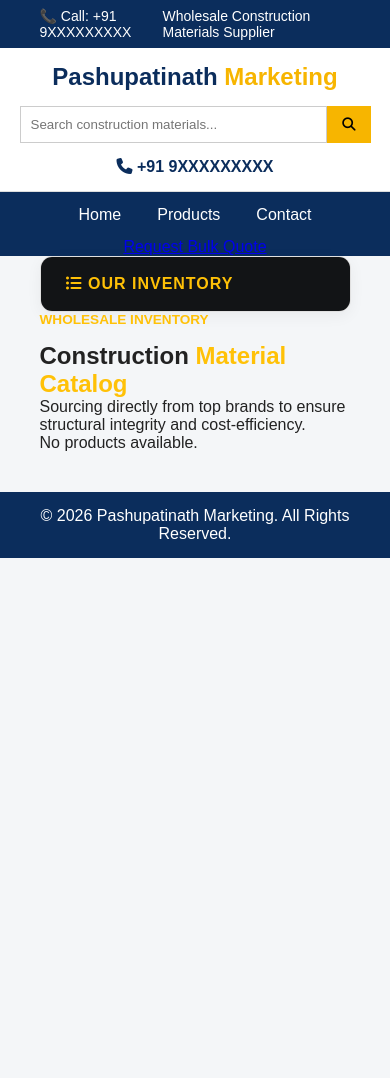
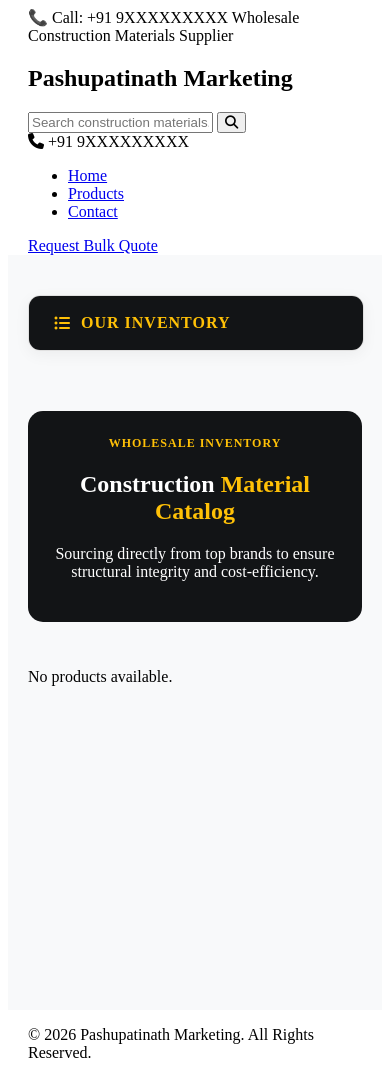
Before and after one commit to Omhursal45/hardware-shop-website, a Django app: template shop/templates/shop/products.html in a window 390 px wide. Before the commit the page ends 558 px from the top, so only its background shows below. Run offline with Django 3.2, Linux system fonts and the light colour scheme; the template is opened without the code that fills it, so the values that code supplies are empty.

Commit message:
style: improve responsive UI across all breakpoints

```diff
--- a/static/css/products.css
+++ b/static/css/products.css
@@ -1,198 +1,233 @@
-/* ================= RESET ================= */
-* {
-    margin: 0;
-    padding: 0;
-    box-sizing: border-box;
-    font-family: Arial, Helvetica, sans-serif;
+/* DESIGN TOKENS */
+:root {
+    --brand-gold: #FFC107;
+    --brand-dark: #121416;
+    --bg-light: #f8f9fa;
+    --white: #ffffff;
+    --text-muted: #636e72;
+    --transition: all 0.3s ease;
 }
 
-body {
-    background: #f4f6f8;
-    color: #222;
+/* CATALOG WRAPPER */
+.catalog-wrapper {
+    padding: 40px 0;
+    background: var(--bg-light);
+    min-height: 80vh;
 }
 
-/* ================= COMMON ================= */
-.container {
-    width: 90%;
-    max-width: 1200px;
-    margin: auto;
+/* THE LAYOUT */
+.catalog-flex {
+    display: flex;
+    gap: 30px;
+    align-items: flex-start; /* Required for Sticky */
 }
 
-/* ================= TOP BAR ================= */
-.top-bar {
-    background: #0b2d5c;
-    color: #fff;
-    font-size: 14px;
-    padding: 8px 0;
+/* SIDEBAR - STICKY */
+.side-nav {
+    width: 280px;
+    flex-shrink: 0;
+    background: var(--white);
+    border-radius: 12px;
+    box-shadow: 0 4px 15px rgba(0,0,0,0.05);
+    overflow: hidden;
+    position: sticky;
+    top: 90px; /* Adjust based on your header height */
+    z-index: 10;
 }
 
-.top-bar .container {
+.side-nav-header {
+    background: var(--brand-dark);
+    color: var(--brand-gold);
+    padding: 18px 25px;
+    font-weight: 700;
     display: flex;
-    justify-content: space-between;
+    align-items: center;
+    gap: 10px;
 }
 
-/* ================= HEADER ================= */
-.header {
-    background: #fff;
-    border-bottom: 1px solid #ddd;
+.side-menu { list-style: none; padding: 0; margin: 0; }
+.side-menu li a {
+    display: flex;
+    align-items: center;
+    gap: 12px;
+    padding: 15px 25px;
+    color: var(--brand-dark);
+    font-weight: 500;
+    text-decoration: none;
+    border-bottom: 1px solid #f0f0f0;
+    transition: var(--transition);
 }
 
-.header-flex {
-    display: flex;
-    align-items: center;
-    justify-content: space-between;
-    padding: 15px 0;
+.side-menu li a:hover {
+    background: #fff9e6;
+    color: #b08900;
+    padding-left: 30px;
 }
 
-.logo h2 {
-    color: #0b2d5c;
+/* MAIN CONTENT */
+.catalog-main {
+    flex: 1;
 }
 
-.logo span {
-    color: #f7b500;
+.catalog-header-card {
+    background: var(--brand-dark);
+    padding: 35px;
+    border-radius: 15px;
+    color: var(--white);
+    margin-bottom: 30px;
 }
 
-.search-box {
-    display: flex;
-    width: 40%;
+.sub-tag {
+    color: var(--brand-gold);
+    text-transform: uppercase;
+    font-size: 12px;
+    font-weight: 800;
+    letter-spacing: 1px;
+    display: block;
+    margin-bottom: 5px;
 }
 
-.search-box input {
-    width: 100%;
-    padding: 10px;
-    border: 1px solid #ccc;
-    outline: none;
+.highlight { color: var(--brand-gold); }
+
+/* PRODUCT GRID */
+.products-grid {
+    display: grid;
+    grid-template-columns: repeat(auto-fill, minmax(280px, 1fr));
+    gap: 25px;
 }
 
-.search-box button {
-    background: #f7b500;
-    border: none;
-    padding: 10px 15px;
-    cursor: pointer;
-    font-weight: bold;
+.material-card {
+    background: var(--white);
+    border-radius: 12px;
+    overflow: hidden;
+    border: 1px solid #eef0f2;
+    transition: var(--transition);
+    display: flex;
+    flex-direction: column;
 }
 
-.header-contact {
-    color: #0b2d5c;
-    font-weight: bold;
+.material-card:hover {
+    transform: translateY(-8px);
+    box-shadow: 0 12px 25px rgba(0,0,0,0.08);
 }
 
-/* ================= NAVBAR ================= */
-.navbar {
-    background: #0b2d5c;
+/* IMAGE SECTION */
+.material-img {
+    height: 190px;
+    position: relative;
+    overflow: hidden;
 }
 
-.nav-flex {
+.material-img img {
+    width: 100%;
+    height: 100%;
+    object-fit: cover;
+    transition: var(--transition);
+}
+
+.material-card:hover .material-img img {
+    transform: scale(1.1);
+}
+
+.material-badge {
+    position: absolute;
+    top: 12px;
+    left: 12px;
+    background: var(--brand-gold);
+    color: var(--brand-dark);
+    padding: 4px 10px;
+    font-weight: 800;
+    font-size: 10px;
+    border-radius: 4px;
+    z-index: 2;
+}
+
+/* CONTENT SECTION */
+.material-body {
+    padding: 20px;
+    flex-grow: 1;
+    display: flex;
+    flex-direction: column;
+}
+
+.material-cat {
+    font-size: 11px;
+    font-weight: 700;
+    color: var(--text-muted);
+    text-transform: uppercase;
+    margin-bottom: 8px;
+    display: block;
+}
+
+.material-body h3 {
+    font-size: 18px;
+    margin-bottom: 10px;
+    color: var(--brand-dark);
+}
+
+.material-body p {
+    font-size: 14px;
+    color: var(--text-muted);
+    line-height: 1.5;
+    margin-bottom: 20px;
+}
+
+/* FOOTER SECTION */
+.material-footer {
+    margin-top: auto;
     display: flex;
     justify-content: space-between;
     align-items: center;
+    padding-top: 15px;
+    border-top: 1px solid #f0f0f0;
 }
 
-.navbar ul {
-    list-style: none;
-    display: flex;
+.price-info {
+    font-size: 13px;
+    font-weight: 700;
+    color: #27ae60; /* Success Green for Wholesale */
 }
 
-.navbar ul li a {
-    color: #fff;
+.btn-action-sm {
+    background: var(--brand-dark);
+    color: var(--brand-gold);
+    padding: 8px 16px;
+    border-radius: 6px;
+    font-weight: 700;
+    font-size: 13px;
     text-decoration: none;
-    padding: 14px 18px;
-    display: block;
+    transition: var(--transition);
 }
 
-.navbar ul li a:hover,
-.navbar ul li a.active {
-    background: #f7b500;
-    color: #000;
+.btn-action-sm:hover {
+    background: var(--brand-gold);
+    color: var(--brand-dark);
 }
 
-/* ================= PRODUCTS SECTION ================= */
-.features {
-    padding: 50px 0;
+/* RESPONSIVE DESIGN */
+@media (max-width: 992px) {
+    .catalog-flex { flex-direction: column; }
+    .side-nav {
+        width: 100%;
+        position: relative;
+        top: 0;
+        margin-bottom: 30px;
+    }
+    .side-menu {
+        display: grid;
+        grid-template-columns: repeat(2, 1fr);
+    }
 }
 
-.features h2 {
-    text-align: center;
-    margin-bottom: 40px;
-    color: #0b2d5c;
-}
-
-.feature-grid {
-    display: grid;
-    grid-template-columns: repeat(auto-fit, minmax(260px, 1fr));
-    gap: 25px;
-}
-
-/* ================= PRODUCT CARD ================= */
-.feature-box {
-    background: #fff;
-    border-radius: 6px;
-    box-shadow: 0 4px 10px rgba(0,0,0,0.08);
-    padding: 15px;
-    transition: 0.3s;
-}
-
-.feature-box:hover {
-    transform: translateY(-5px);
-}
-
-.feature-box img {
-    width: 100%;
-    height: 180px;
-    object-fit: cover;
-    border-radius: 4px;
-    margin-bottom: 15px;
-}
-
-.feature-box h3 {
-    color: #0b2d5c;
-    margin-bottom: 10px;
-}
-
-.feature-box p {
-    font-size: 14px;
-    margin-bottom: 8px;
-    color: #555;
-}
-
-/* ================= BUTTON ================= */
-.btn-primary {
-    display: block;
-    text-align: center;
-    background: #f7b500;
-    color: #000;
-    padding: 10px;
-    border-radius: 4px;
-    text-decoration: none;
-    font-weight: bold;
-    margin-top: 10px;
-}
-
-.btn-primary:hover {
-    background: #e0a800;
-}
-
-/* ================= FOOTER ================= */
-.footer {
-    background: #0b2d5c;
-    color: #fff;
-    text-align: center;
-    padding: 15px 0;
-    margin-top: 40px;
-}
-
-/* ================= RESPONSIVE ================= */
-@media (max-width: 768px) {
-    .header-flex {
-        flex-direction: column;
-        gap: 15px;
+@media (max-width: 576px) {
+    .side-menu {
+        grid-template-columns: 1fr;
     }
-
-    .search-box {
-        width: 100%;
+    .catalog-header-card {
+        padding: 25px;
+        text-align: center;
     }
-
-    .nav-flex {
-        flex-direction: column;
+    .products-grid {
+        grid-template-columns: 1fr;
     }
 }
```
